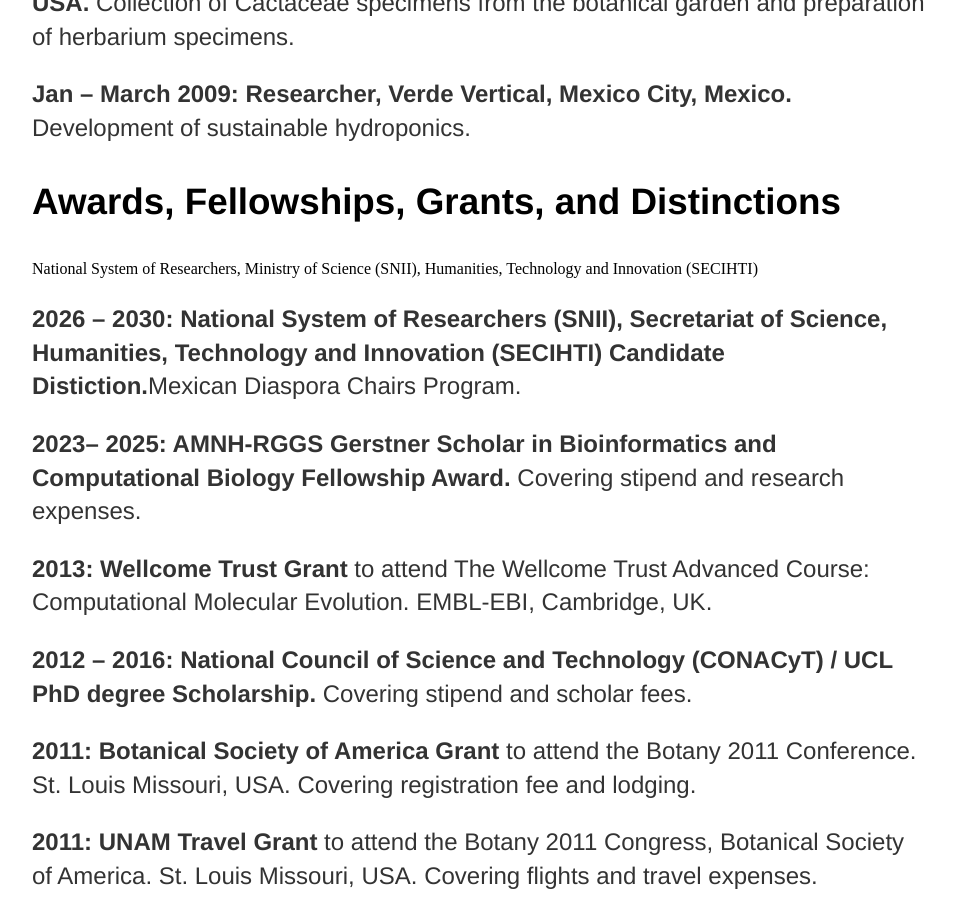
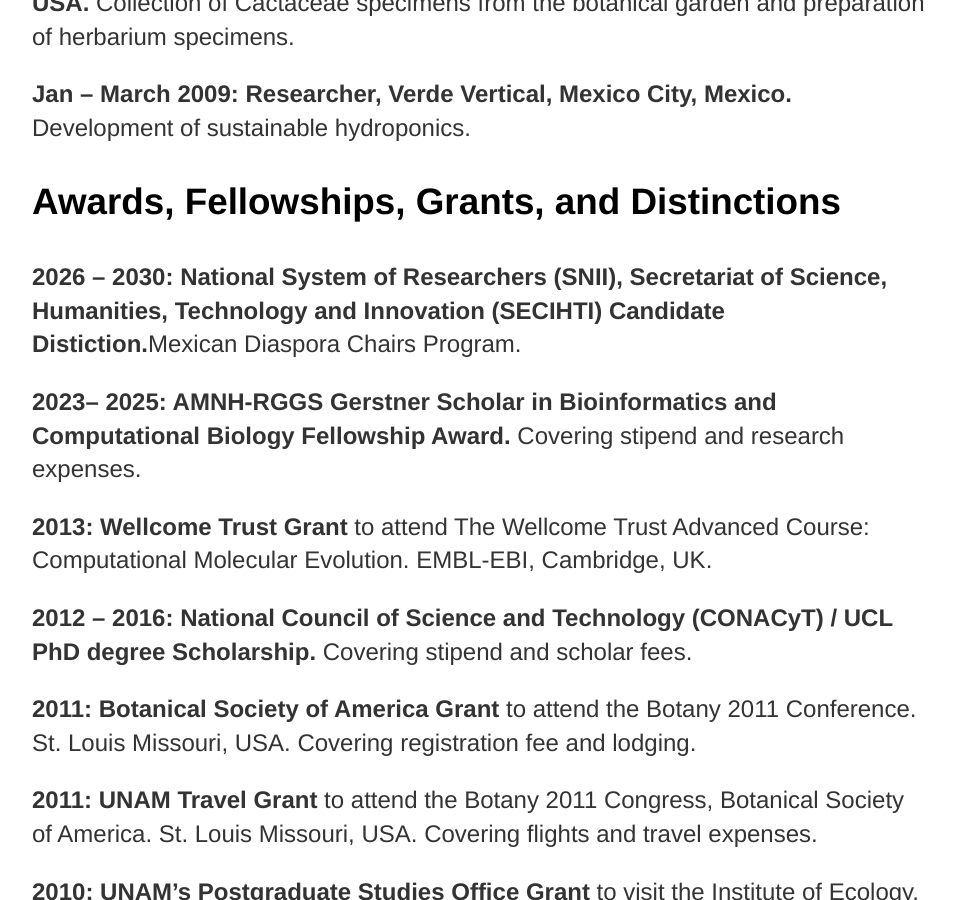
Before and after one commit to josebarbamontoya/josebarbamontoya.github.io, a Jekyll site: the page built from about/index.html, in a window 1280 px wide and 900 px high, scrolled down 2645 px. Shown: the whole window, without its empty margins (160-1114 px from the left). Built offline with Jekyll 4.4.1, drawn with Linux system fonts in a browser that asks for light colours.

Commit message:
Update index.html

```diff
--- a/about/index.html
+++ b/about/index.html
@@ -30,8 +30,6 @@
 			<p><b>Jan – March 2009: Researcher, Verde Vertical, Mexico City, Mexico.</b> Development of sustainable hydroponics.
 
 	<h3>Awards, Fellowships, Grants, and Distinctions</h3>
-
-National System of Researchers, Ministry of Science (SNII), Humanities, Technology and Innovation (SECIHTI)
 			<p><b>2026 – 2030: National System of Researchers (SNII), Secretariat of Science, Humanities, Technology and Innovation (SECIHTI) Candidate Distiction.</b>Mexican Diaspora Chairs Program.
 			<p><b>2023– 2025: AMNH-RGGS Gerstner Scholar in Bioinformatics and Computational Biology Fellowship Award.</b> Covering stipend and research expenses.
 			<p><b>2013: Wellcome Trust Grant</b> to attend The Wellcome Trust Advanced Course: Computational Molecular Evolution. EMBL-EBI, Cambridge, UK.
```
